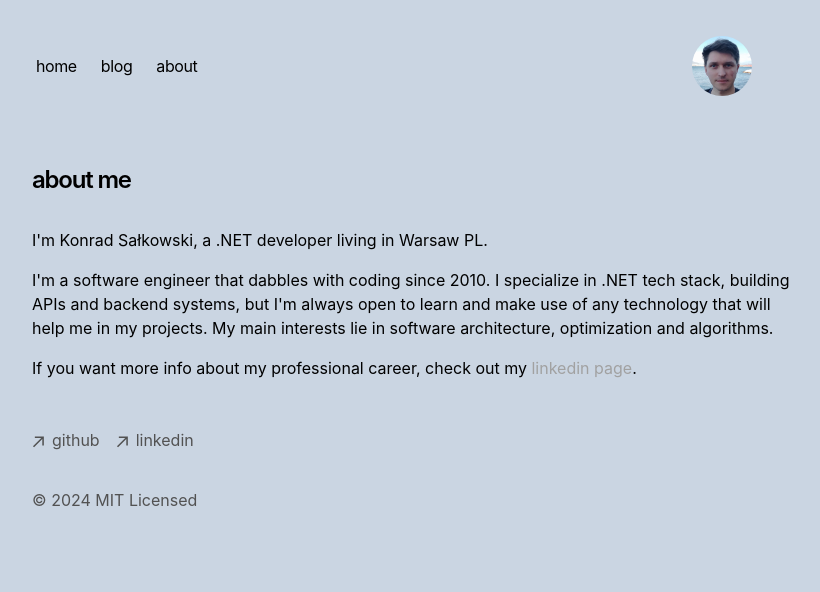
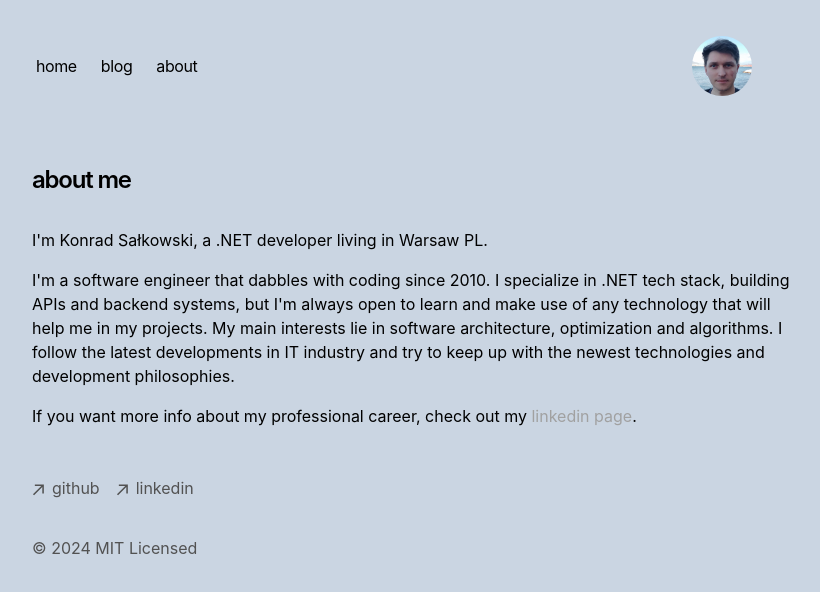
Before and after one commit to ksalk/ksalk.github.io, a Next.js app: page /about in a window 1280 px wide. Shown: the top 592 px of the page, without its empty margins (224-1044 px from the left). Built offline with nearby package versions, Linux system fonts and the light colour scheme.

Commit message:
Updated bio

```diff
--- a/app/about/page.tsx
+++ b/app/about/page.tsx
@@ -17,7 +17,7 @@ export default function Page() {
       </p>
       <p className="mb-4">
         {`I'm a software engineer that dabbles with coding since 2010. I specialize in .NET tech stack, building APIs and backend systems, but I'm always open to learn and make use of any technology that will help me in my projects.
-        My main interests lie in software architecture, optimization and algorithms.`}
+        My main interests lie in software architecture, optimization and algorithms. I follow the latest developments in IT industry and try to keep up with the newest technologies and development philosophies.`}
       </p>
       <p className="mb-4">
         {`If you want more info about my professional career, check out my `}
```
